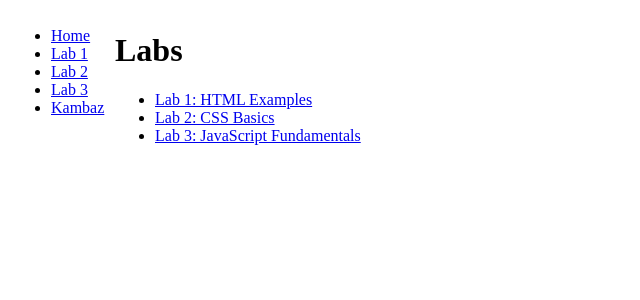
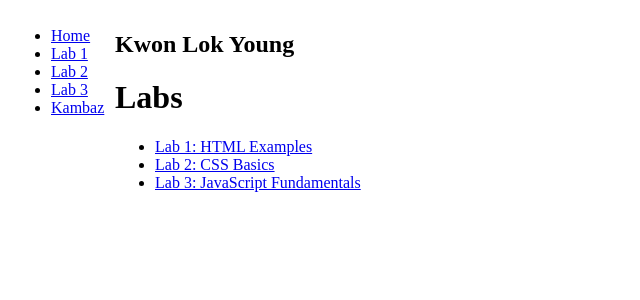
Before and after one commit to Kwon-exe/kambaz-next-js, a Next.js app: page /labs in a window 1280 px wide. Shown: the top 300 px of the page, without its empty margins (0-640 px from the left). Built offline with nearby package versions, Linux system fonts and the light colour scheme.

Commit message:
Added name in labs page

```diff
--- a/app/labs/page.tsx
+++ b/app/labs/page.tsx
@@ -2,6 +2,7 @@ import Link from "next/link";
 export default function labs() {
  return (
    <div id="wd-labs">
+    <h2>Kwon Lok Young</h2>
      <h1>Labs</h1>
      <ul>
        <li>
```
